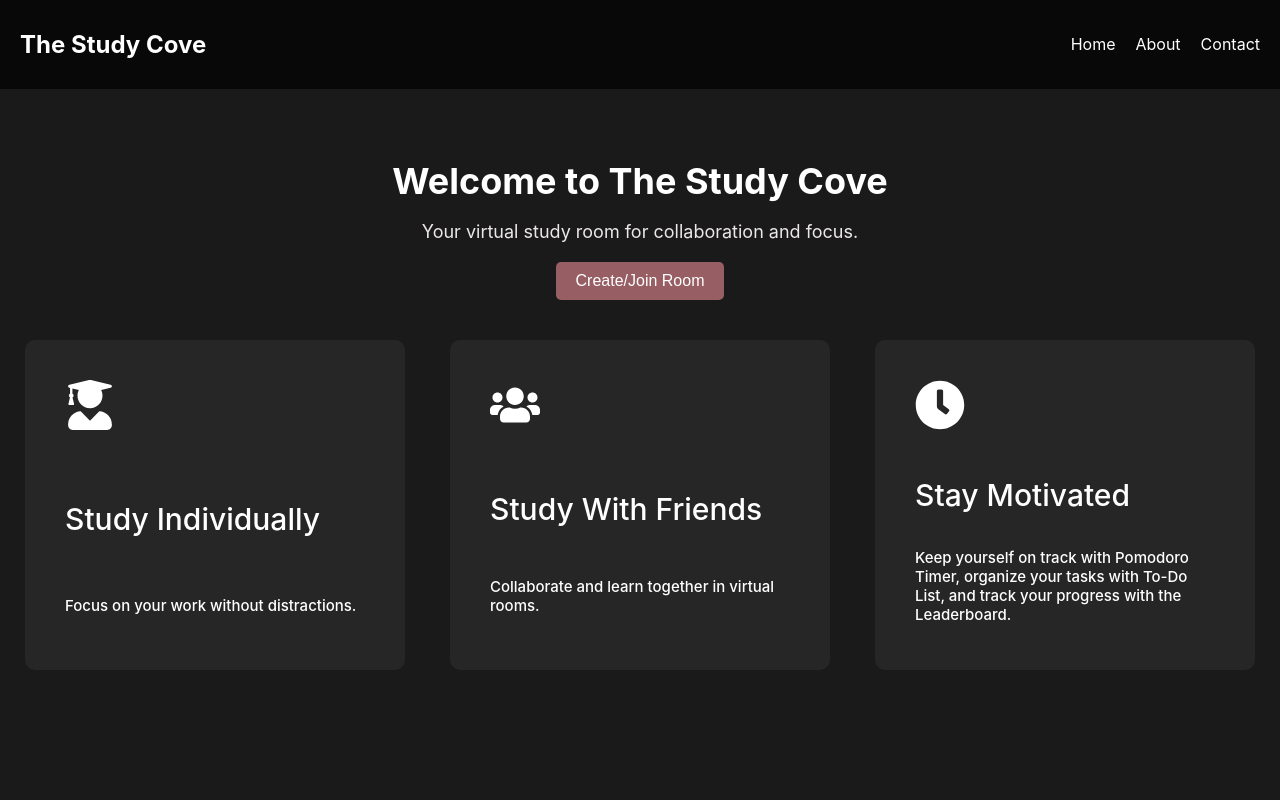
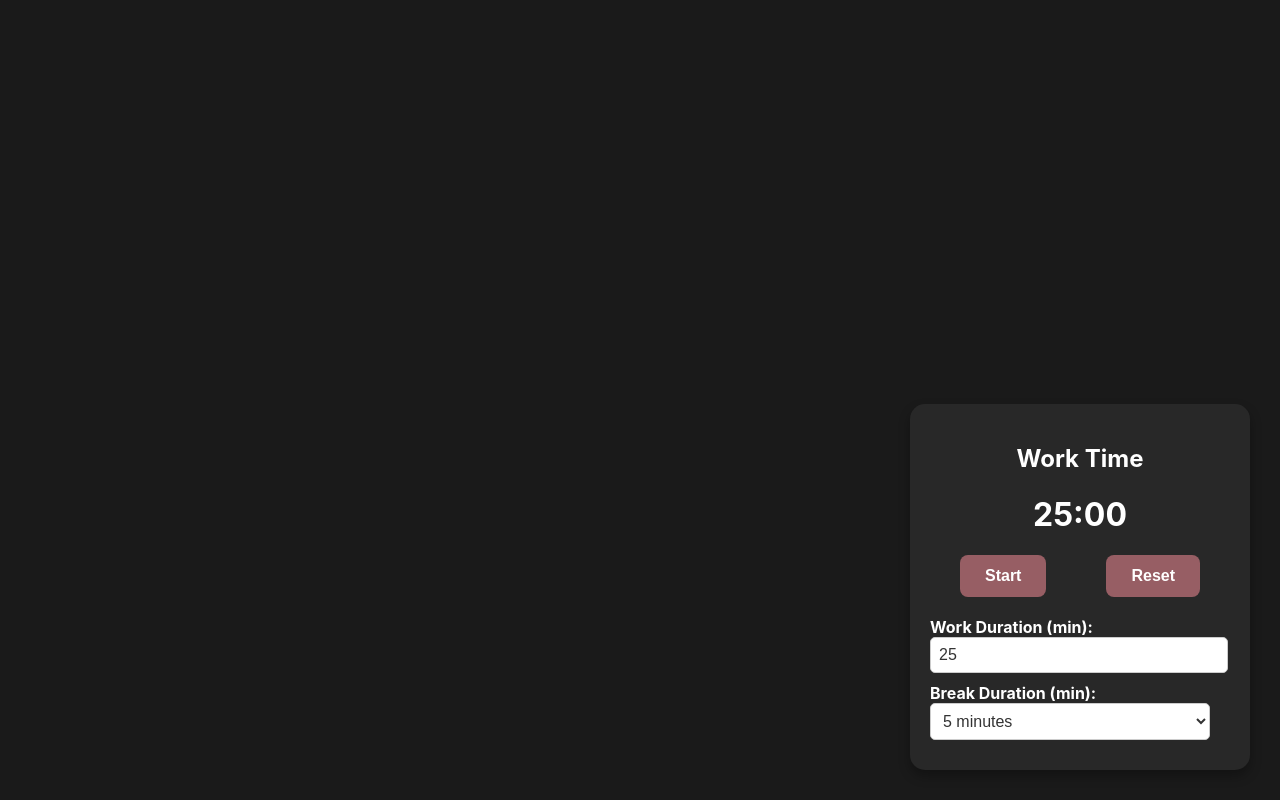
Before and after one commit to Gopika4112/Tink-Her-Hack, a React (Create React App) app in the folder the_study_cove/: page / in a window 1280 px wide. Built offline with nearby package versions, Linux system fonts and the light colour scheme.

Commit message:
timer modified

```diff
--- a/the_study_cove/src/App.js
+++ b/the_study_cove/src/App.js
@@ -4,7 +4,7 @@ import HomePage from "./pages/HomePage";
 function App() {
   return (
     <div className="App">
-      <HomePage/>
+      <PomodoroTimer/>
     </div>
   );
 }
```
